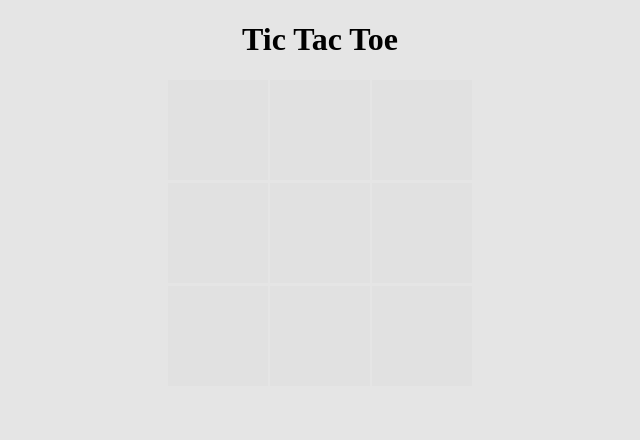
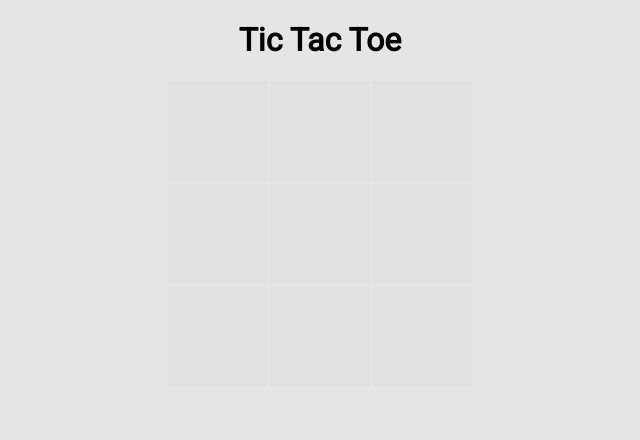
Before and after one commit to FarooqAR/tictactoe, a plain HTML site: page index.html in a window 1280 px wide. Shown: the top 440 px of the page, 320-960 px from the left. Drawn offline with nearby package versions, Linux system fonts and the light colour scheme.

Commit message:
added roboto font

```diff
--- a/index.html
+++ b/index.html
@@ -5,6 +5,7 @@
     <meta charset="UTF-8">
     <title>Tic Tac Toe</title>
     <meta name="viewport" content="width=device-width, initial-scale=1">
+    <link href="https://fonts.googleapis.com/css?family=Roboto" rel="stylesheet">
     <link rel="stylesheet" href="styles.css">
 </head>
 
--- a/styles.css
+++ b/styles.css
@@ -1,5 +1,5 @@
 body{
-
+    font-family: Roboto, Helvetica, sans-serif;
 
 }
 h1{
```
